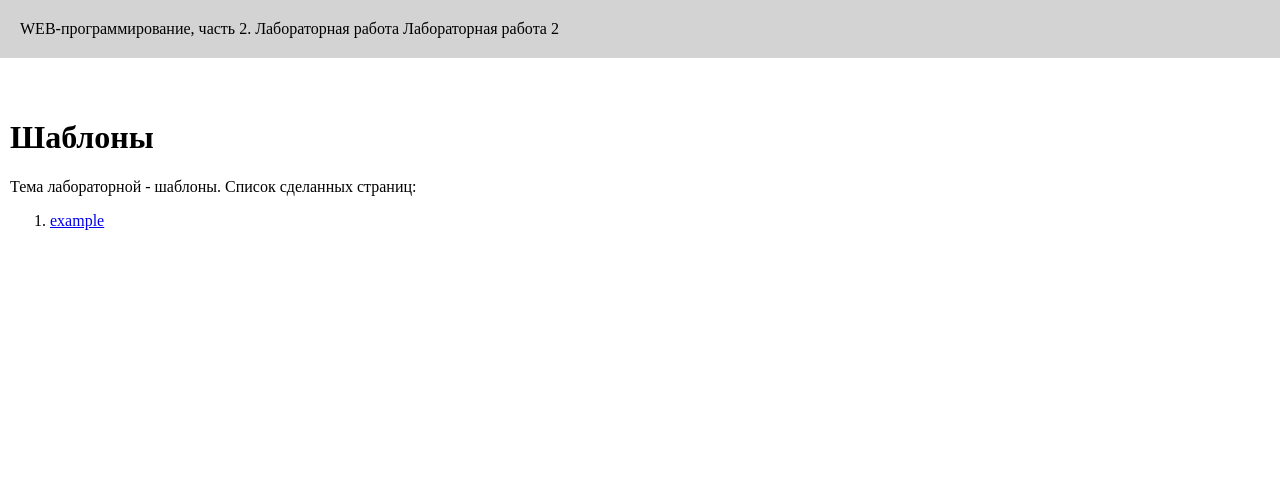
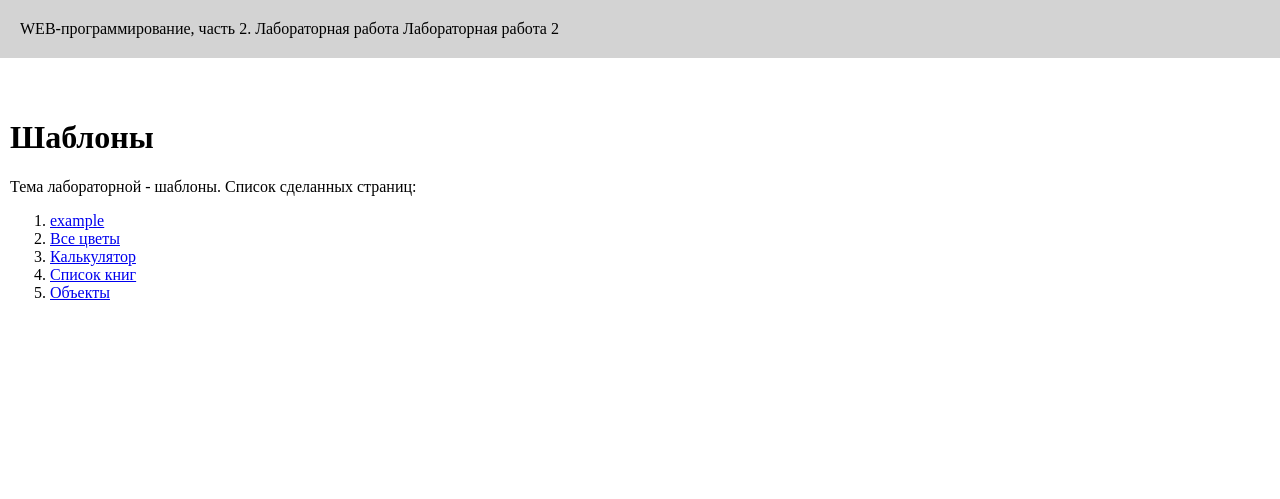
Before and after one commit to Enne678/webprogramming-labs-2, a Flask app: page /lab2/ in a window 1280 px wide. Shown: the top 499 px of the page. Run offline with Flask 3, Linux system fonts and the light colour scheme.

Commit message:
Добавление ссылок

```diff
--- a/templates/lab2.html
+++ b/templates/lab2.html
@@ -10,6 +10,10 @@
     <ol>
         <li>
             <a href="/lab2/example">example</a>
+            <li><a href="/lab2/all_flowers">Все цветы</a></li>
+            <li><a href="/lab2/calc">Калькулятор</a></li>
+            <li><a href="/lab2/books">Список книг</a></li>
+            <li><a href="/lab2/objects">Объекты</a></li>
         </li>
     </ol>
 {% endblock %}
```
